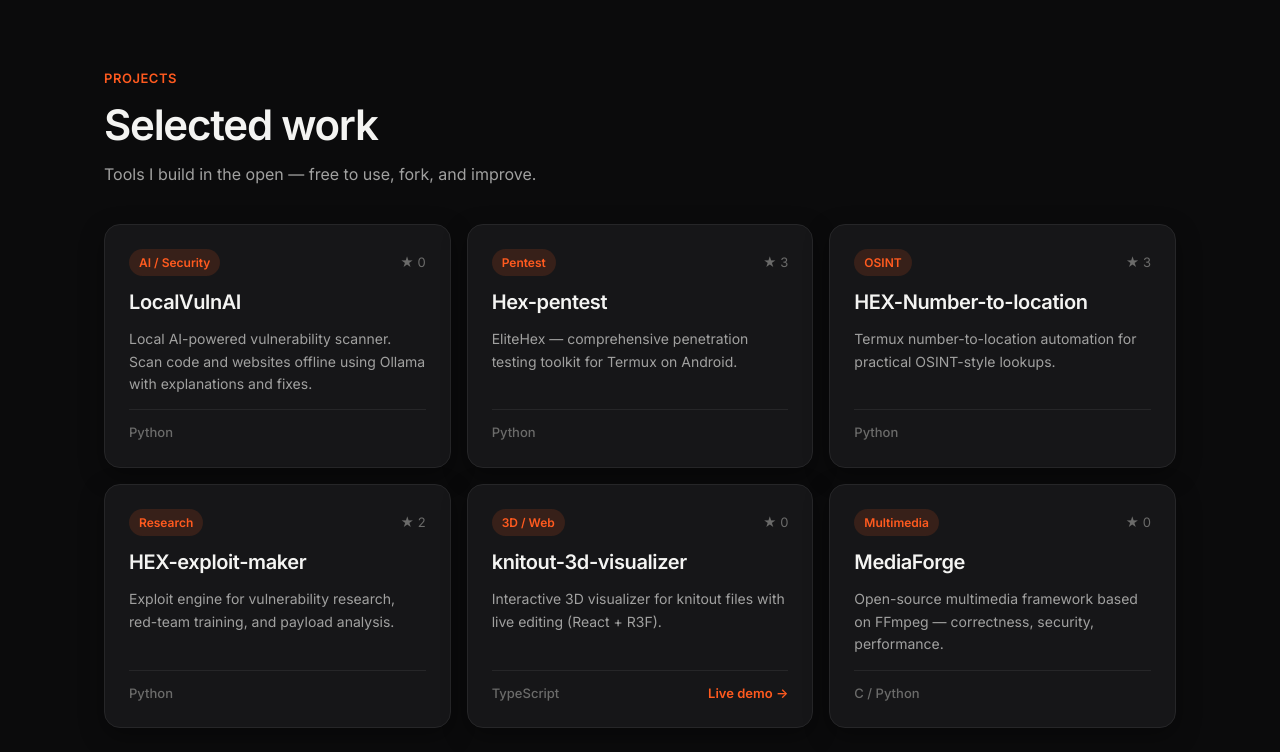
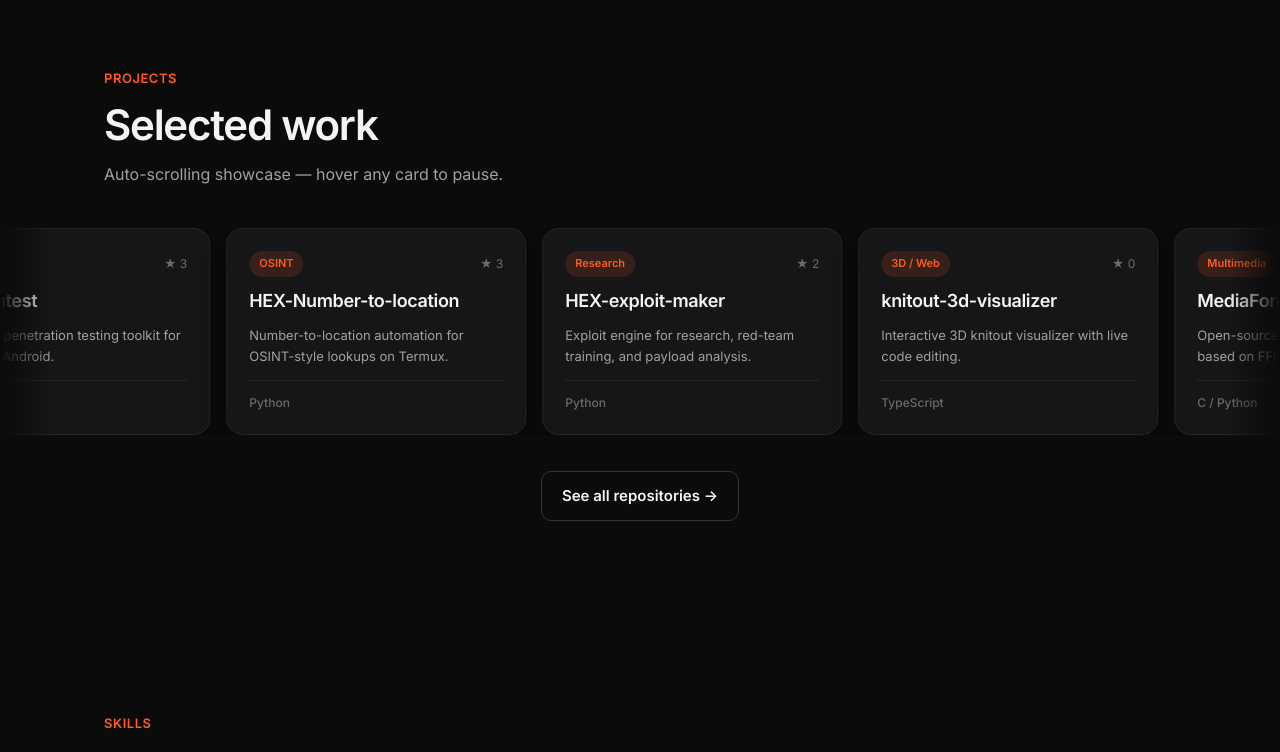
Before and after one commit to BluHExH/portfolio, a React (Vite) app: page / in a window 1280 px wide. Shown: the part 2000-2752 px from the top of the page. Built offline with nearby package versions, Linux system fonts and the light colour scheme.

Commit message:
Add infinite auto project slider - pause on hover, no arrows

```diff
--- a/src/components/Projects.tsx
+++ b/src/components/Projects.tsx
@@ -1,58 +1,162 @@
 import { useInView } from '../hooks/useInView'
 
 const projects = [
-  { name: 'LocalVulnAI', description: 'Local AI-powered vulnerability scanner. Scan code and websites offline using Ollama with explanations and fixes.', language: 'Python', stars: 0, url: 'https://github.com/BluHExH/LocalVulnAI', tag: 'AI / Security' },
-  { name: 'Hex-pentest', description: 'EliteHex — comprehensive penetration testing toolkit for Termux on Android.', language: 'Python', stars: 3, url: 'https://github.com/BluHExH/Hex-pentest', tag: 'Pentest' },
-  { name: 'HEX-Number-to-location', description: 'Termux number-to-location automation for practical OSINT-style lookups.', language: 'Python', stars: 3, url: 'https://github.com/BluHExH/HEX-Number-to-location', tag: 'OSINT' },
-  { name: 'HEX-exploit-maker', description: 'Exploit engine for vulnerability research, red-team training, and payload analysis.', language: 'Python', stars: 2, url: 'https://github.com/BluHExH/HEX-exploit-maker', tag: 'Research' },
-  { name: 'knitout-3d-visualizer', description: 'Interactive 3D visualizer for knitout files with live editing (React + R3F).', language: 'TypeScript', stars: 0, url: 'https://github.com/BluHExH/knitout-3d-visualizer', demo: 'https://knitout-3d-viz.vercel.app', tag: '3D / Web' },
-  { name: 'MediaForge', description: 'Open-source multimedia framework based on FFmpeg — correctness, security, performance.', language: 'C / Python', stars: 0, url: 'https://github.com/BluHExH/MediaForge', tag: 'Multimedia' },
+  { name: 'LocalVulnAI', description: 'Local AI-powered vulnerability scanner using Ollama offline.', language: 'Python', stars: 0, url: 'https://github.com/BluHExH/LocalVulnAI', tag: 'AI / Security' },
+  { name: 'Hex-pentest', description: 'EliteHex — penetration testing toolkit for Termux on Android.', language: 'Python', stars: 3, url: 'https://github.com/BluHExH/Hex-pentest', tag: 'Pentest' },
+  { name: 'HEX-Number-to-location', description: 'Number-to-location automation for OSINT-style lookups on Termux.', language: 'Python', stars: 3, url: 'https://github.com/BluHExH/HEX-Number-to-location', tag: 'OSINT' },
+  { name: 'HEX-exploit-maker', description: 'Exploit engine for research, red-team training, and payload analysis.', language: 'Python', stars: 2, url: 'https://github.com/BluHExH/HEX-exploit-maker', tag: 'Research' },
+  { name: 'knitout-3d-visualizer', description: 'Interactive 3D knitout visualizer with live code editing.', language: 'TypeScript', stars: 0, url: 'https://github.com/BluHExH/knitout-3d-visualizer', tag: '3D / Web' },
+  { name: 'MediaForge', description: 'Open-source multimedia framework based on FFmpeg.', language: 'C / Python', stars: 0, url: 'https://github.com/BluHExH/MediaForge', tag: 'Multimedia' },
+  { name: 'portfolio', description: 'Personal developer portfolio — dark theme, animated sections.', language: 'TypeScript', stars: 0, url: 'https://github.com/BluHExH/portfolio', tag: 'Web' },
+  { name: 'GitHub-Profile-Builder', description: 'HEX Forge — AI-powered GitHub profile & README builder platform.', language: 'TypeScript', stars: 0, url: 'https://github.com/BluHExH/GitHub-Profile-Builder-Platform-', tag: 'AI / Platform' },
 ]
+
+function ProjectCard({ p }: { p: (typeof projects)[0] }) {
+  return (
+    <a href={p.url} target="_blank" rel="noopener noreferrer" className="slide-card">
+      <div className="slide-top">
+        <span className="slide-tag">{p.tag}</span>
+        <span className="slide-stars">★ {p.stars}</span>
+      </div>
+      <h3 className="slide-name">{p.name}</h3>
+      <p className="slide-desc">{p.description}</p>
+      <div className="slide-foot">
+        <span className="slide-lang">{p.language}</span>
+        <span className="slide-open">Open →</span>
+      </div>
+    </a>
+  )
+}
 
 export default function Projects() {
   const { ref, inView } = useInView(0.1)
+  const loop = [...projects, ...projects]
+
   return (
-    <section id="projects" className="section" ref={ref}>
+    <section id="projects" className="section projects-section" ref={ref}>
       <div className="container">
         <p className={`section-label reveal ${inView ? 'visible' : ''}`}>Projects</p>
         <h2 className={`section-title reveal reveal-delay-1 ${inView ? 'visible' : ''}`}>Selected work</h2>
-        <p className={`section-desc reveal reveal-delay-2 ${inView ? 'visible' : ''}`}>Tools I build in the open — free to use, fork, and improve.</p>
-        <div className={`project-grid stagger ${inView ? 'visible' : ''}`}>
-          {projects.map((p) => (
-            <a key={p.name} href={p.url} target="_blank" rel="noopener noreferrer" className="card project-card">
-              <div className="project-top">
-                <span className="project-tag">{p.tag}</span>
-                <span className="project-stars">★ {p.stars}</span>
-              </div>
-              <h3 className="project-name">{p.name}</h3>
-              <p className="project-desc">{p.description}</p>
-              <div className="project-footer">
-                <span className="project-lang">{p.language}</span>
-                {p.demo && (
-                  <span className="project-demo" onClick={(e) => { e.preventDefault(); e.stopPropagation(); window.open(p.demo!, '_blank') }}>
-                    Live demo →
-                  </span>
-                )}
-              </div>
-            </a>
+        <p className={`section-desc reveal reveal-delay-2 ${inView ? 'visible' : ''}`}>
+          Auto-scrolling showcase — hover any card to pause.
+        </p>
+      </div>
+
+      <div className={`slider-wrap reveal reveal-delay-2 ${inView ? 'visible' : ''}`}>
+        <div className="slider-track">
+          {loop.map((p, idx) => (
+            <ProjectCard key={`${p.name}-${idx}`} p={p} />
           ))}
         </div>
+      </div>
+
+      <div className="container">
         <div className={`projects-cta reveal reveal-delay-3 ${inView ? 'visible' : ''}`}>
-          <a href="https://github.com/BluHExH?tab=repositories" target="_blank" rel="noopener noreferrer" className="btn btn-secondary">See all repositories →</a>
+          <a href="https://github.com/BluHExH?tab=repositories" target="_blank" rel="noopener noreferrer" className="btn btn-secondary">
+            See all repositories →
+          </a>
         </div>
       </div>
+
       <style>{`
-        .project-grid { display: grid; grid-template-columns: repeat(auto-fill, minmax(300px, 1fr)); gap: 16px; margin-top: 36px; }
-        .project-card { display: flex; flex-direction: column; gap: 10px; }
-        .project-top { display: flex; justify-content: space-between; align-items: center; }
-        .project-tag { font-size: 12px; font-weight: 600; color: var(--accent); background: var(--accent-soft); padding: 4px 10px; border-radius: 999px; }
-        .project-stars { font-size: 13px; color: var(--text-muted); }
-        .project-name { font-size: 20px; font-weight: 700; letter-spacing: -0.02em; }
-        .project-desc { font-size: 14px; color: var(--text-secondary); line-height: 1.6; flex: 1; }
-        .project-footer { display: flex; justify-content: space-between; align-items: center; padding-top: 12px; border-top: 1px solid var(--border); margin-top: 4px; }
-        .project-lang { font-size: 13px; color: var(--text-muted); font-weight: 500; }
-        .project-demo { font-size: 13px; font-weight: 600; color: var(--accent); cursor: pointer; }
+        .projects-section { overflow: hidden; }
+        .slider-wrap {
+          position: relative;
+          margin-top: 40px;
+          overflow: hidden;
+          mask-image: linear-gradient(90deg, transparent, #000 4%, #000 96%, transparent);
+          -webkit-mask-image: linear-gradient(90deg, transparent, #000 4%, #000 96%, transparent);
+        }
+        .slider-track {
+          display: flex;
+          gap: 16px;
+          width: max-content;
+          animation: slideLeft 40s linear infinite;
+        }
+        .slider-track:hover {
+          animation-play-state: paused;
+        }
+        @keyframes slideLeft {
+          from { transform: translateX(0); }
+          to { transform: translateX(-50%); }
+        }
+        .slide-card {
+          flex: 0 0 300px;
+          width: 300px;
+          display: flex;
+          flex-direction: column;
+          gap: 10px;
+          padding: 22px;
+          background: var(--surface);
+          border: 1px solid var(--border);
+          border-radius: var(--radius);
+          box-shadow: var(--shadow-sm);
+          transition: border-color 0.2s, transform 0.2s, box-shadow 0.2s;
+        }
+        .slide-card:hover {
+          border-color: var(--accent);
+          transform: translateY(-4px);
+          box-shadow: 0 16px 40px rgba(255, 90, 31, 0.12);
+        }
+        .slide-top {
+          display: flex;
+          justify-content: space-between;
+          align-items: center;
+        }
+        .slide-tag {
+          font-size: 11px;
+          font-weight: 600;
+          color: var(--accent);
+          background: var(--accent-soft);
+          padding: 4px 10px;
+          border-radius: 999px;
+        }
+        .slide-stars {
+          font-size: 12px;
+          color: var(--text-muted);
+        }
+        .slide-name {
+          font-size: 18px;
+          font-weight: 700;
+          letter-spacing: -0.02em;
+          color: var(--text);
+        }
+        .slide-desc {
+          font-size: 13px;
+          color: var(--text-secondary);
+          line-height: 1.55;
+          flex: 1;
+          display: -webkit-box;
+          -webkit-line-clamp: 3;
+          -webkit-box-orient: vertical;
+          overflow: hidden;
+        }
+        .slide-foot {
+          display: flex;
+          justify-content: space-between;
+          align-items: center;
+          padding-top: 12px;
+          border-top: 1px solid var(--border);
+          margin-top: 4px;
+        }
+        .slide-lang {
+          font-size: 12px;
+          color: var(--text-muted);
+          font-weight: 500;
+        }
+        .slide-open {
+          font-size: 12px;
+          font-weight: 600;
+          color: var(--accent);
+          opacity: 0;
+          transition: opacity 0.2s;
+        }
+        .slide-card:hover .slide-open { opacity: 1; }
         .projects-cta { margin-top: 36px; text-align: center; }
+        @media (max-width: 600px) {
+          .slide-card { flex-basis: 260px; width: 260px; }
+          .slider-track { animation-duration: 32s; }
+        }
       `}</style>
     </section>
   )
```
